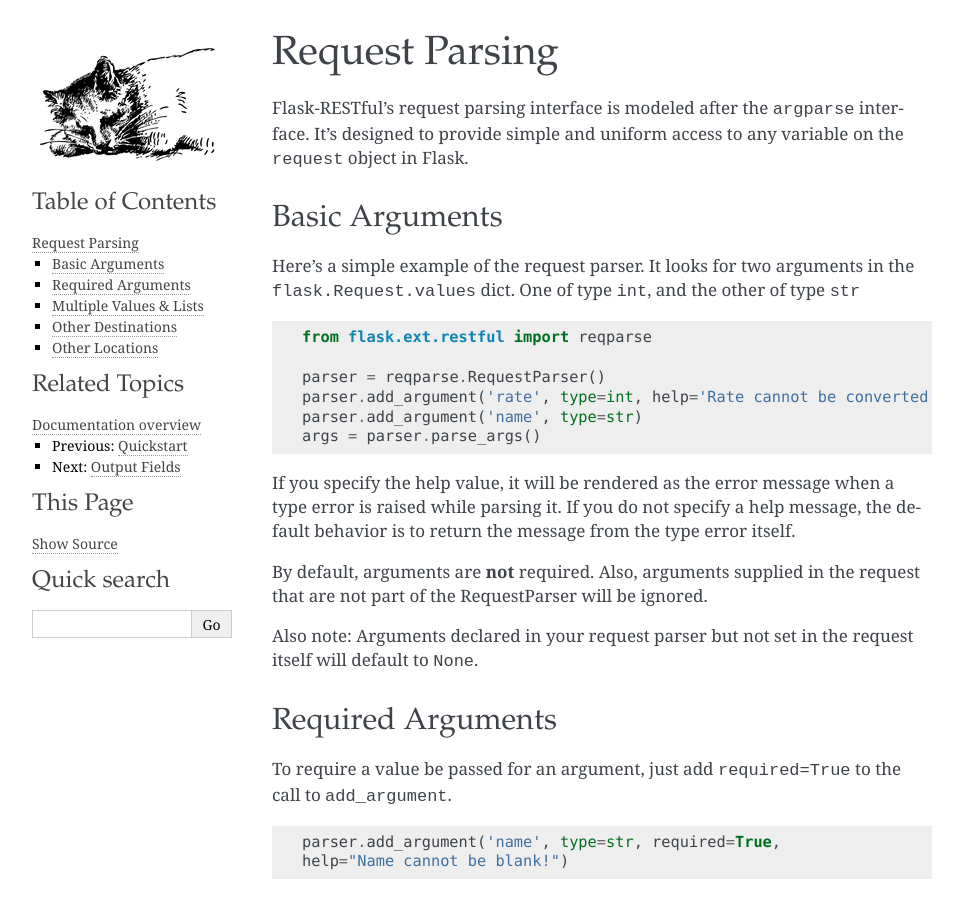
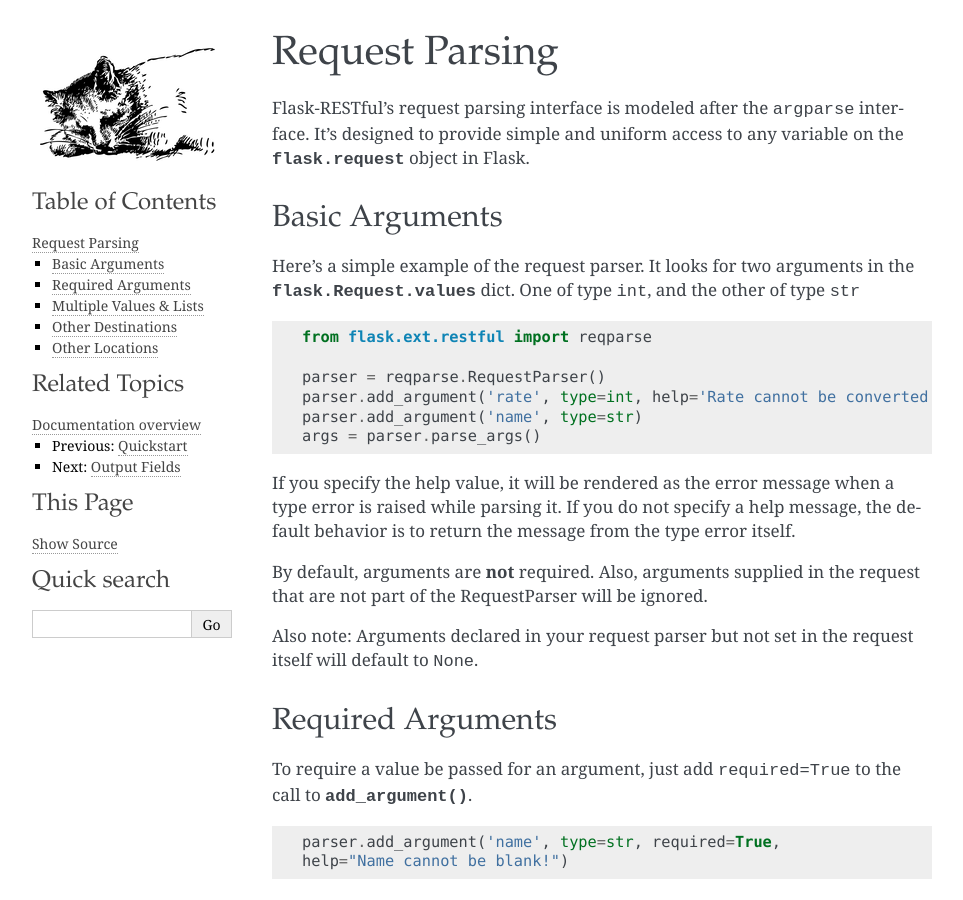
Before and after one commit to flask-restful/flask-restful, a Sphinx documentation site: the page built from docs/reqparse.rst, in a window 1280 px wide and 900 px high. Shown: the whole window, without its empty margins (148-1111 px from the left). Built offline with Sphinx 7.4.7, drawn with Linux system fonts in a browser that asks for light colours; some of the changed lines change nothing that is shown; some of the changed text lies outside the part shown.

Commit message:
convert more docs to links

```diff
--- a/docs/reqparse.rst
+++ b/docs/reqparse.rst
@@ -5,17 +5,17 @@
 
 .. currentmodule:: flask.ext.restful
 
-
 Flask-RESTful's request parsing interface is modeled after the ``argparse``
 interface.  It's designed to provide simple and uniform access to any
-variable on the ``request`` object in Flask.
+variable on the :py:class:`flask.request` object in Flask.
 
 
 Basic Arguments
 ---------------
 
 Here's a simple example of the request parser. It looks for two arguments in
-the ``flask.Request.values`` dict.  One of type ``int``, and the other of type ``str`` ::
+the :py:attr:`flask.Request.values` dict. One of type ``int``, and the other of
+type ``str`` ::
 
     from flask.ext.restful import reqparse
 
@@ -40,7 +40,7 @@
 ------------------
 
 To require a value be passed for an argument, just add ``required=True`` to
-the call to ``add_argument``. ::
+the call to :py:meth:`~reqparse.RequestParser.add_argument`. ::
 
     parser.add_argument('name', type=str, required=True,
     help="Name cannot be blank!")
@@ -77,13 +77,13 @@
 Other Locations
 ---------------
 
-By default, the ``RequestParser`` tries to parse values from
-`flask.Request.values
-<http://flask.pocoo.org/docs/api/#incoming-request-data>`_.  This dict will
-contain both querystring arguments and POST/PUT body arguments.
+By default, the :py:class:`~reqparse.RequestParser` tries to parse values
+from :py:attr:`flask.Request.values`. This dict will contain both querystring
+arguments and POST/PUT body arguments.
 
-``add_argument`` lets you specify alternate locations to pull the values from.
-Any variable on the `flask.Request <http://flask.pocoo.org/docs/api/#incoming-request-data>`_ can be used. For example: ::
+:py:meth:`~reqparse.RequestParser.add_argument` lets you specify
+alternate locations to pull the values from. Any variable on the
+:py:class:`flask.Request` can be used. For example: ::
 
     # Look only in the POST body
     parser.add_argument('name', type=int, location='form')
```
